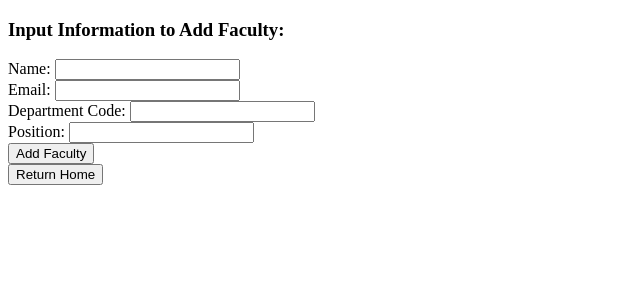
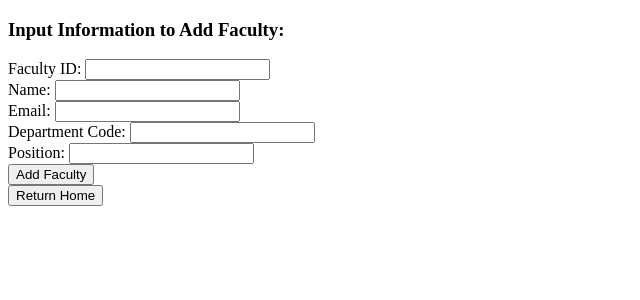
Before and after one commit to hasanzalkout20/DBFinalProj, a React (Create React App) app in the folder frontend/: page /add/faculty in a window 1280 px wide. Shown: the top 300 px of the page, without its empty margins (0-640 px from the left). Built offline with nearby package versions, Linux system fonts and the light colour scheme.

Commit message:
fixed faculty

```diff
--- a/frontend/src/components/pages/AddFaculty.jsx
+++ b/frontend/src/components/pages/AddFaculty.jsx
@@ -4,6 +4,7 @@ import { TextField } from "../common/TextField";
 import { useNavigate } from "react-router-dom";
 
 export const AddFaculty = () => {
+    const [facultyID, setFacultyID] = useState("");
     const [name, setName] = useState("");
     const [email, setEmail] = useState("");
     const [deptCode, setDeptCode] = useState("");
@@ -11,7 +12,7 @@ export const AddFaculty = () => {
     const [success, setSuccess] = useState("");
 
     const handleSubmit = () => {
-        addFaculty({ Name: name, Email: email, DeptCode: deptCode, Position: position })
+        addFaculty({ FacultyID: facultyID, Name: name, Email: email, DeptCode: deptCode, Position: position })
             .then(x => {
                 setSuccess("Successfully added faculty.");
             })
@@ -28,6 +29,7 @@ export const AddFaculty = () => {
                 <h3>Input Information to Add Faculty:</h3>
             </div>
             <form id="faculty">
+                <TextField label="Faculty ID: " value={facultyID} setValue={setFacultyID} />
                 <TextField label="Name: " value={name} setValue={setName} />
                 <TextField label="Email: " value={email} setValue={setEmail} />
                 <TextField label="Department Code: " value={deptCode} setValue={setDeptCode} />
```
